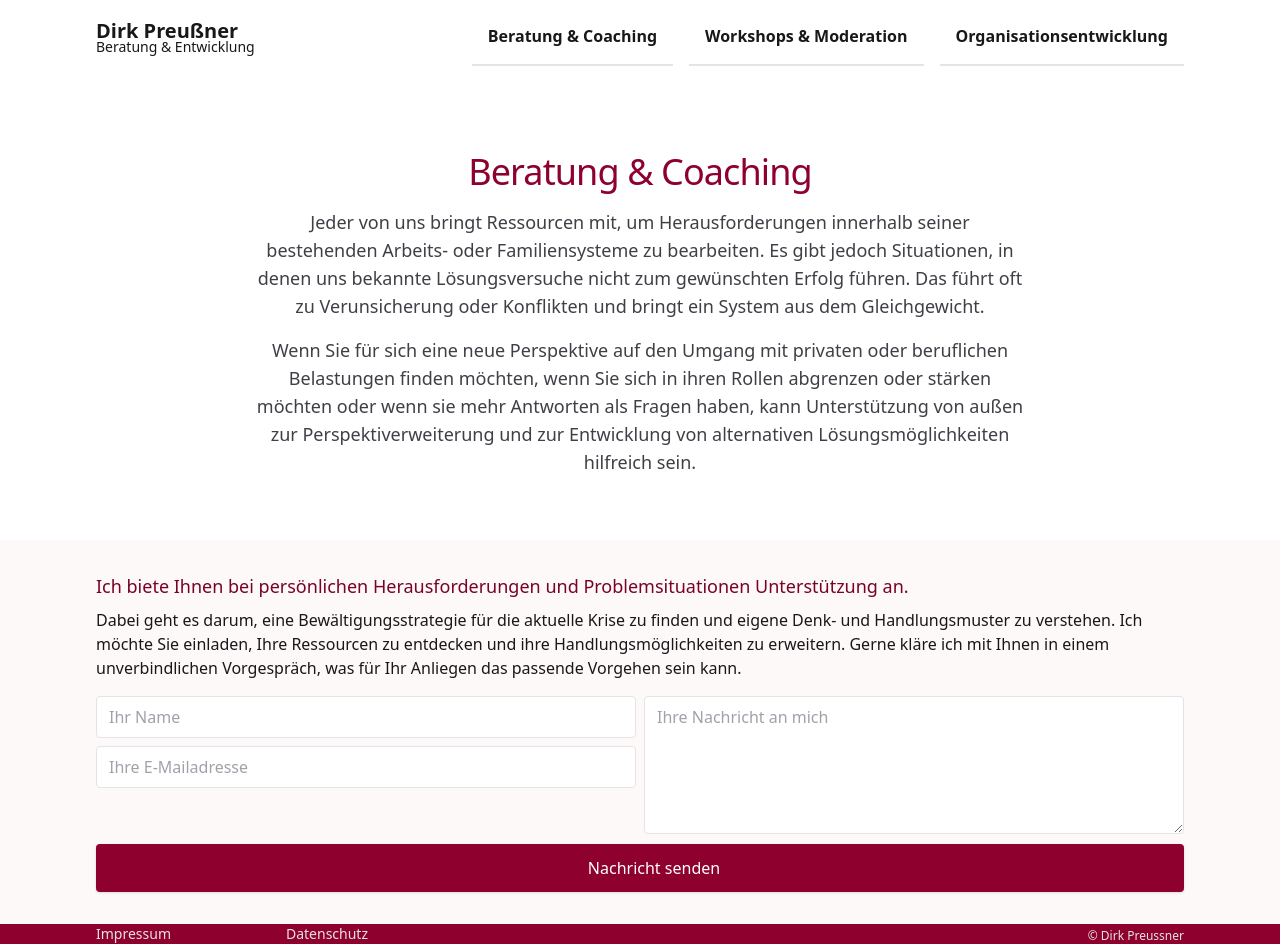
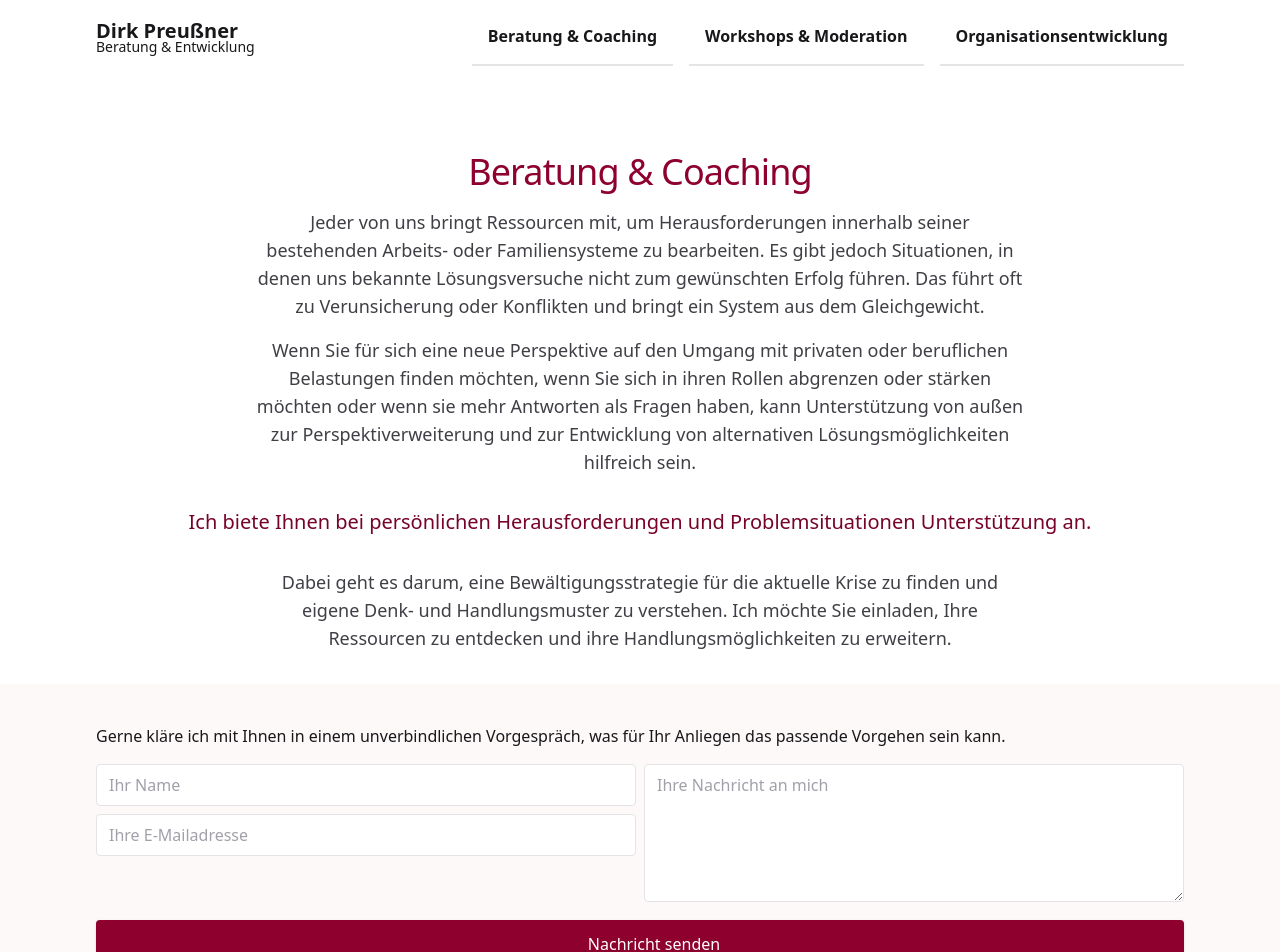
Before and after one commit to jenzopr/dirkpreussner.de, a Next.js app: page /beratung-coaching in a window 1280 px wide. Shown: the top 952 px of the page. Built offline with nearby package versions, Linux system fonts and the light colour scheme.

Commit message:
polished contactform and page

```diff
--- a/components/contactform.js
+++ b/components/contactform.js
@@ -56,8 +56,7 @@ export default function ContactForm() {
               <label htmlFor="message" className="sr-only">Ihre Nachricht an mich</label>
               <textarea id="message" name="message" rows="5" className="w-full px-3 py-2 rounded border focus:outline-none focus:ring-burgund-500 focus:border-burgund-500" placeholder="Ihre Nachricht an mich"></textarea>
             </div>
-
-            <div className="lg:col-span-2">
+            <div className="mt-2 lg:col-span-2">
               <button disabled={status != 'ready'} className={`w-full justify-center text-white font-normal py-2 px-6 lg:px-8 xl:py-3 rounded shadow inline-flex items-center ${status != 'sent' ? "bg-burgund-600 hover:bg-burgund-700 disabled:cursor-wait disabled:bg-burgund-700" : "bg-green-600 cursor-not-allowed"}`}>
                 {status == 'sent' ? checkSVG : messageSVG}
                 {buttonLabel}
--- a/pages/beratung-coaching.js
+++ b/pages/beratung-coaching.js
@@ -7,7 +7,7 @@ export default function Beratung() {
         <>
         <Meta title="Dirk Preußner - Beratung & Coaching"></Meta>
         <Section className="bg-white">
-            <div className="flex flex-col w-full lg:justify-center pb-8 lg:py-16">
+            <div className="flex flex-col w-full lg:justify-center pb-8 lg:pt-16">
                 <div className="lg:text-center">
                     <p className="mt-2 text-3xl leading-8 tracking-tight text-burgund-600 sm:text-4xl">
                         Beratung & Coaching
@@ -18,16 +18,16 @@ export default function Beratung() {
                     <p className="mt-4 max-w-3xl text-lg text-gray-700 lg:mx-auto">
                         Wenn Sie für sich eine neue Perspektive auf den Umgang mit privaten oder beruflichen Belastungen finden möchten, wenn Sie sich in ihren Rollen abgrenzen oder stärken möchten oder wenn sie mehr Antworten als Fragen haben, kann Unterstützung von außen zur Perspektiverweiterung und zur Entwicklung von alternativen Lösungsmöglichkeiten hilfreich sein.
                     </p>
+                    <h3 className="my-8 text-xl font-medium text-burgund-700">Ich biete Ihnen bei persönlichen Herausforderungen und Problemsituationen Unterstützung an.</h3>
+                    <p className="text-lg max-w-3xl text-gray-700 lg:mx-auto">
+                        Dabei geht es darum, eine Bewältigungsstrategie für die aktuelle Krise zu finden und eigene Denk- und Handlungsmuster zu verstehen. Ich möchte Sie einladen, Ihre Ressourcen zu entdecken und ihre Handlungsmöglichkeiten zu erweitern.
+                    </p>
                 </div>
             </div>
         </Section>
         <Section>
             <div className="flex flex-col w-full lg:justify-center py-8 text-gray-900">
-                <h3 className="text-lg text-burgund-700">Ich biete Ihnen bei persönlichen Herausforderungen und Problemsituationen Unterstützung an.</h3>
-                <p className="mt-2">
-                    Dabei geht es darum, eine Bewältigungsstrategie für die aktuelle Krise zu finden und eigene Denk- und Handlungsmuster zu verstehen. Ich möchte Sie einladen, Ihre Ressourcen zu entdecken und ihre Handlungsmöglichkeiten zu erweitern.
-                    Gerne kläre ich mit Ihnen in einem unverbindlichen Vorgespräch, was für Ihr Anliegen das passende Vorgehen sein kann.
-                </p>
+                <h3 className="mt-2 text-base">Gerne kläre ich mit Ihnen in einem unverbindlichen Vorgespräch, was für Ihr Anliegen das passende Vorgehen sein kann.</h3>
                 <ContactForm></ContactForm>
             </div>
         </Section>
```
